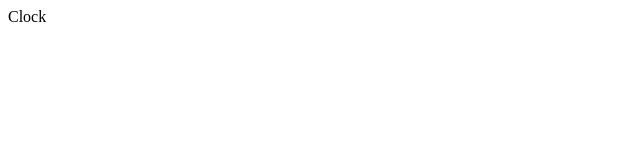
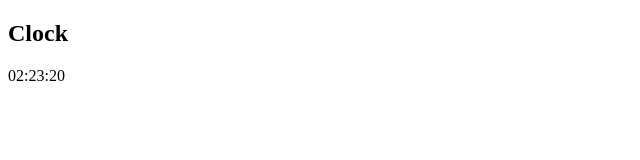
Before and after one commit to kjng/angularjs-clock, a plain HTML site: page index.html in a window 1280 px wide. Shown: the whole page, without its empty margins (0-640 px from the left). Drawn offline with nearby package versions, Linux system fonts and the light colour scheme.

Commit message:
Display clock from controller

```diff
--- a/index.html
+++ b/index.html
@@ -1,11 +1,17 @@
 <!DOCTYPE html>
-<html lang="en" ng-app>
+<html lang="en" ng-app="clock">
 <head>
   <meta charset="UTF-8">
   <title>AngularJS Clock</title>
+  <link rel="stylesheet" href="style.css">
   <script src="https://ajax.googleapis.com/ajax/libs/angularjs/1.6.4/angular.min.js"></script>
+  <script src="modules/clock.js"></script>
 </head>
 <body>
-  Clock
+  <h2>Clock</h2>
+
+  <div ng-controller="ClockController as clock">
+    {{ clock.time | date:'HH:mm:ss' }}
+  </div>
 </body>
 </html>
--- /dev/null
+++ b/modules/clock.js
@@ -0,0 +1,6 @@
+angular.module('clock', [])
+  .controller('ClockController', function() {
+    var clock = this;
+
+    clock.time = Date.now();
+  });
```
